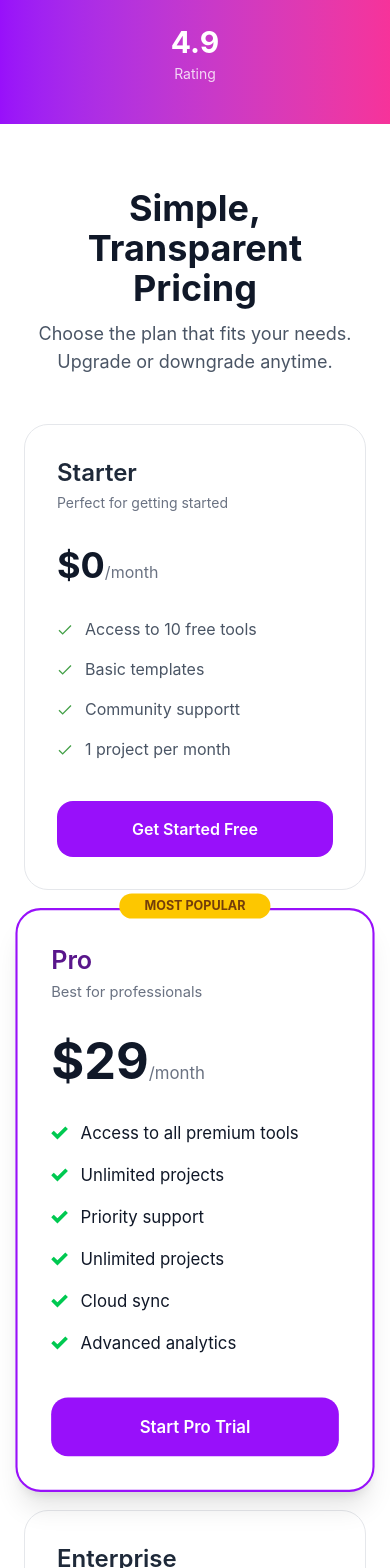
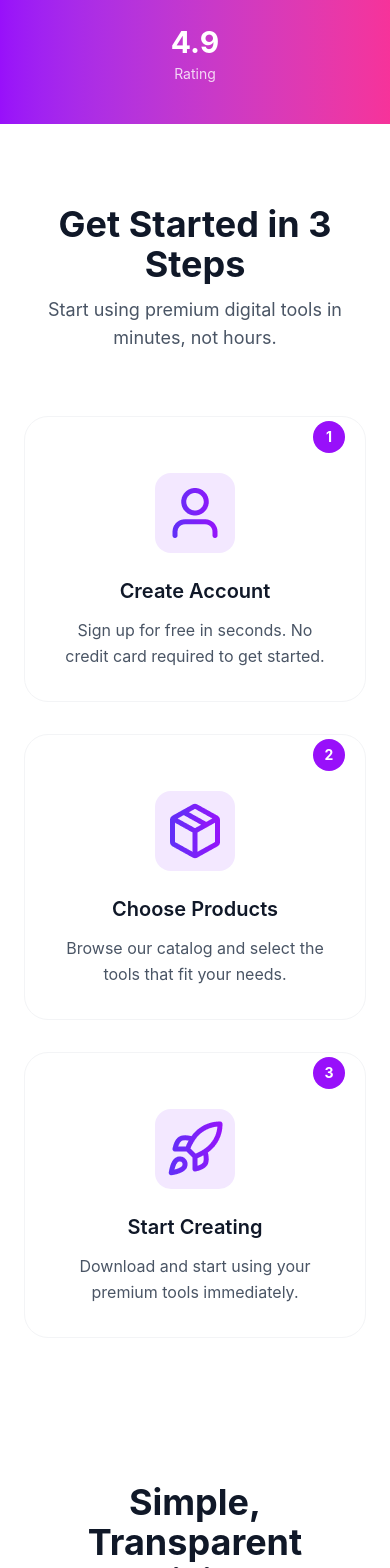
Before and after one commit to sabujAlom/digital-tools-a6, a React (Vite) app: page / in a window 390 px wide. Shown: the part 1100-2668 px from the top of the page. Built offline with nearby package versions, Linux system fonts and the light colour scheme.

Commit message:
json data added

```diff
--- /dev/null
+++ b/public/models.json
@@ -0,0 +1,130 @@
+[
+  {
+    "id": 1,
+    "name": "Resume Builder Pro",
+    "description": "Create professional resumes with ATS optimization and modern templates.",
+    "price": 15,
+    "period": "monthly",
+    "tag": "popular",
+    "tagType": "popular",
+    "icon": "https://cdn-icons-png.flaticon.com/512/3135/3135715.png",
+    "features": [
+      "100+ templates",
+      "ATS optimization",
+      "Export to PDF",
+      "Cover letter builder"
+    ]
+  },
+  {
+    "id": 2,
+    "name": "Portfolio Website Kit",
+    "description": "Build a personal portfolio website easily without coding.",
+    "price": 49,
+    "period": "one-time",
+    "tag": "best seller",
+    "tagType": "best",
+    "icon": "https://cdn-icons-png.flaticon.com/512/1055/1055687.png",
+    "features": [
+      "Modern UI templates",
+      "Responsive design",
+      "SEO optimized",
+      "Easy customization"
+    ]
+  },
+  {
+    "id": 3,
+    "name": "AI Content Writer",
+    "description": "Generate blog posts, marketing copy, and social media content using AI.",
+    "price": 20,
+    "period": "monthly",
+    "tag": "new",
+    "tagType": "new",
+    "icon": "https://cdn-icons-png.flaticon.com/512/4712/4712027.png",
+    "features": [
+      "AI blog generator",
+      "SEO content",
+      "Social media captions",
+      "Unlimited content"
+    ]
+  },
+  {
+    "id": 4,
+    "name": "Invoice Generator",
+    "description": "Create and manage professional invoices for your business.",
+    "price": 10,
+    "period": "monthly",
+    "tag": "popular",
+    "tagType": "popular",
+    "icon": "https://cdn-icons-png.flaticon.com/512/2830/2830284.png",
+    "features": [
+      "Unlimited invoices",
+      "PDF download",
+      "Client management",
+      "Payment tracking"
+    ]
+  },
+  {
+    "id": 5,
+    "name": "Social Media Scheduler",
+    "description": "Schedule and manage posts across all social media platforms.",
+    "price": 25,
+    "period": "monthly",
+    "tag": "best seller",
+    "tagType": "best",
+    "icon": "https://cdn-icons-png.flaticon.com/512/733/733547.png",
+    "features": [
+      "Post scheduling",
+      "Multi-platform support",
+      "Analytics dashboard",
+      "Auto posting"
+    ]
+  },
+  {
+    "id": 6,
+    "name": "Website Analytics Pro",
+    "description": "Track website visitors, performance, and user behavior.",
+    "price": 99,
+    "period": "yearly",
+    "tag": "popular",
+    "tagType": "popular",
+    "icon": "https://cdn-icons-png.flaticon.com/512/1828/1828919.png",
+    "features": [
+      "Real-time analytics",
+      "Traffic reports",
+      "User behavior tracking",
+      "Export reports"
+    ]
+  },
+  {
+    "id": 7,
+    "name": "Email Marketing Tool",
+    "description": "Send marketing emails and automate campaigns easily.",
+    "price": 18,
+    "period": "monthly",
+    "tag": "new",
+    "tagType": "new",
+    "icon": "https://cdn-icons-png.flaticon.com/512/561/561127.png",
+    "features": [
+      "Email templates",
+      "Automation",
+      "Subscriber management",
+      "Campaign analytics"
+    ]
+  },
+  {
+    "id": 8,
+    "name": "Cloud Storage Plus",
+    "description": "Secure cloud storage for files, images, and documents.",
+    "price": 50,
+    "period": "yearly",
+    "tag": "best seller",
+    "tagType": "best",
+    "icon": "https://cdn-icons-png.flaticon.com/512/4144/4144516.png",
+    "features": [
+      "100GB storage",
+      "File sharing",
+      "Secure backup",
+      "Access from anywhere"
+    ]
+  }
+]
--- a/src/App.jsx
+++ b/src/App.jsx
@@ -2,6 +2,7 @@
 import './App.css'
 import Banner from './components/Banner'
 import Footer from './components/Footer'
+import GetStartedStep from './components/GetStartedStep'
 import Navbar from './components/Navbar'
 import PricingSection from './components/PricingSection'
 import Rating from './components/Rating'
@@ -18,6 +19,10 @@ function App() {
 
 
 
+
+
+
+     <GetStartedStep/>
       <PricingSection/>
       <Workflow/>
      <Footer/>
--- a/src/components/Footer.jsx
+++ b/src/components/Footer.jsx
@@ -6,7 +6,7 @@ const Footer = () => {
   return (
     <footer className="bg-zinc-950 border-t border-red-900/50 pt-16 pb-10">
       <div className="max-w-7xl mx-auto px-6">
-        <div className="grid grid-cols-1 md:grid-cols-12 gap-12">
+        <div className="grid grid-cols-2 md:grid-cols-12 gap-12 sm:pl-10">
           {/* Logo & Description */}
           <div className="md:col-span-3">
             <div className="flex items-center gap-3 mb-6">
@@ -19,14 +19,6 @@ const Footer = () => {
               Premium digital tools for creators, professionals, and businesses.
               Work smarter with our suite of powerful tools.
             </p>
-
-            {/* <div className="mt-8 flex gap-6 text-2xl text-zinc-500">
-                            <a href="#" className="hover:text-red-500 transition-colors"><FaTwitter /></a>
-                            <a href="#" className="hover:text-red-500 transition-colors"><FaGithub /></a>
-                            <a href="#" className="hover:text-red-500 transition-colors"><FaLinkedin /></a>
-                            <a href="#" className="hover:text-red-500 transition-colors"><FaDiscord /></a>
-                            <a href="#" className="hover:text-red-500 transition-colors"><FaYoutube /></a>
-                        </div> */}
           </div>
 
           {/* Quick Links */}
--- /dev/null
+++ b/src/components/GetStartedStep.jsx
@@ -0,0 +1,81 @@
+import React from 'react';
+import signing from '../assets/user.png'
+import packageImg from '../assets/package.png'
+import rocket from '../assets/rocket.png'
+
+const GetStartedStep = () => {
+    return (
+       <div className="bg-white py-20 px-6">
+      <div className="max-w-5xl mx-auto">
+        {/* Header */}
+        <div className="text-center mb-16">
+          <h2 className="text-4xl font-bold text-gray-900 mb-3">
+            Get Started in 3 Steps
+          </h2>
+          <p className="text-gray-600 text-lg">
+           Start using premium digital tools in minutes, not hours.
+          </p>
+        </div>
+
+        {/* Steps Container */}
+        <div className="grid md:grid-cols-3 gap-8 relative">
+          {/* Step 1 */}
+          <div className="bg-white border border-gray-100 rounded-3xl p-8 text-center relative hover:shadow-xl transition-shadow">
+            <div className="absolute top-1 right-1 -translate-x-1/2 w-8 h-8 bg-purple-600 text-white rounded-full flex items-center justify-center font-bold text-sm">
+              1
+            </div>
+
+            <div className="mt-6 mb-6">
+              <div className="w-20 h-20 mx-auto bg-purple-100 rounded-2xl flex items-center justify-center">
+                <img src={signing} alt="" />
+              </div>
+            </div>
+
+            <h3 className="text-xl font-semibold text-gray-900 mb-3">Create Account</h3>
+            <p className="text-gray-600 leading-relaxed">
+              Sign up for free in seconds. No credit card required to get started.
+            </p>
+          </div>
+
+          {/* Step 2 */}
+          <div className="bg-white border border-gray-100 rounded-3xl p-8 text-center relative hover:shadow-xl transition-shadow">
+            <div className="absolute top-1 right-1 -translate-x-1/2 w-8 h-8 bg-purple-600 text-white rounded-full flex items-center justify-center font-bold text-sm">
+              2
+            </div>
+
+            <div className="mt-6 mb-6">
+              <div className="w-20 h-20 mx-auto bg-purple-100 rounded-2xl flex items-center justify-center">
+                <img src={packageImg} alt="loading.." />
+              </div>
+            </div>
+
+            <h3 className="text-xl font-semibold text-gray-900 mb-3">Choose Products</h3>
+            <p className="text-gray-600 leading-relaxed">
+              Browse our catalog and select the tools that fit your needs.
+            </p>
+          </div>
+
+          {/* Step 3 */}
+          <div className="bg-white border border-gray-100 rounded-3xl p-8 text-center relative hover:shadow-xl transition-shadow">
+            <div className="absolute top-1 right-1 -translate-x-1/2 w-8 h-8 bg-purple-600 text-white rounded-full flex items-center justify-center font-bold text-sm">
+              3
+            </div>
+
+            <div className="mt-6 mb-6">
+              <div className="w-20 h-20 mx-auto bg-purple-100 rounded-2xl flex items-center justify-center">
+                <img src={rocket} alt="loading..." />
+              </div>
+            </div>
+
+            <h3 className="text-xl font-semibold text-gray-900 mb-3">Start Creating</h3>
+            <p className="text-gray-600 leading-relaxed">
+              Download and start using your premium tools immediately.
+            </p>
+          </div>
+        </div>
+      </div>
+    </div>
+    );
+};
+
+export default GetStartedStep;
```
